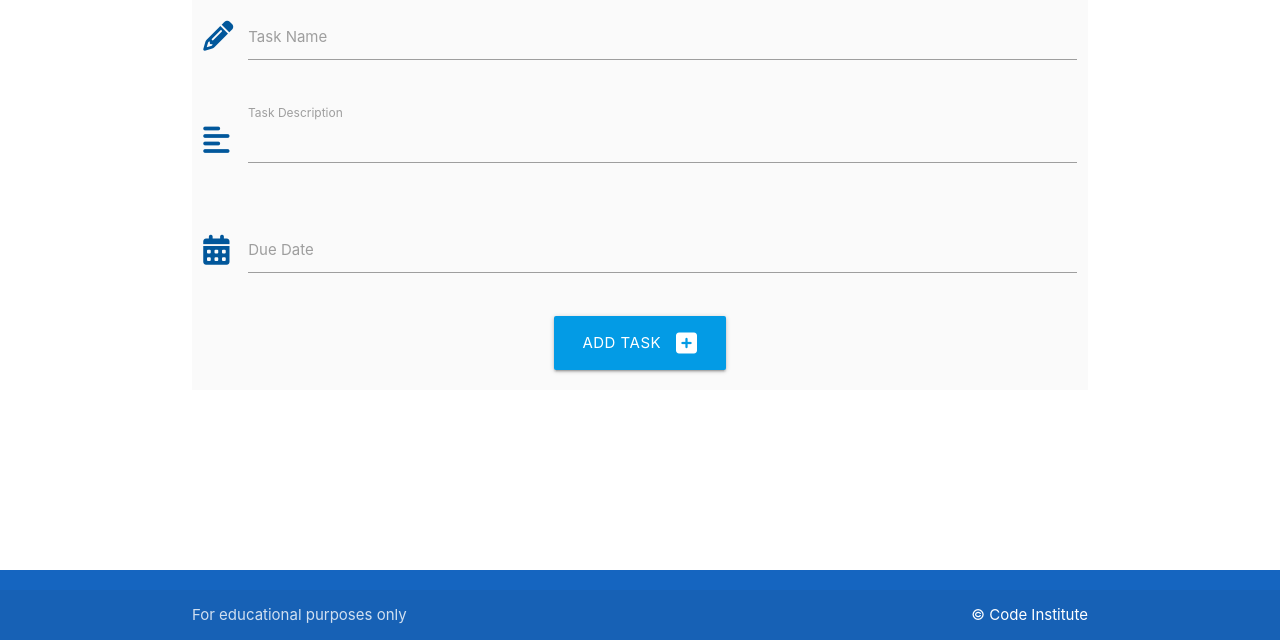
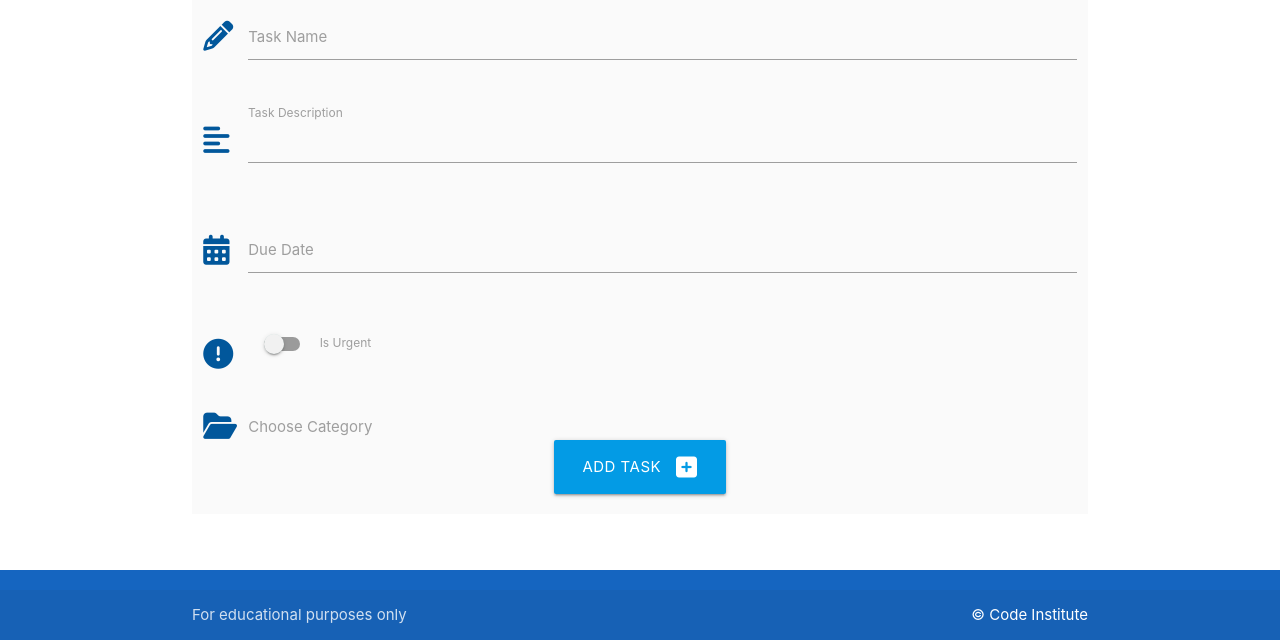
Before and after one commit to DesislavaNaydenova/DBMS_Rpoject, a Flask app: page /add_task in a window 1280 px wide. Shown: the part 160-800 px from the top of the page. Run offline with Flask 2, Linux system fonts and the light colour scheme; data that the repository does not hold is empty.

Commit message:
Add more components to the add task html

```diff
--- a/taskmanager/static/js/script.js
+++ b/taskmanager/static/js/script.js
@@ -3,9 +3,13 @@
     let sidenav = document.querySelectorAll('.sidenav');
     M.Sidenav.init(sidenav);
     // datepicker initalization
-    var datepicker = document.querySelectorAll('.datepicker');
+    let datepicker = document.querySelectorAll('.datepicker');
     M.Datepicker.init(datepicker,
       format_ "dd mmmm, yyyy",
       i18n: {done: "Select"}
     );
+
+    // select initialisation
+    let selects = document.querySelectorAll('select');
+    M.FormSelect.init(selects);
   });
--- a/taskmanager/templates/add_task.html
+++ b/taskmanager/templates/add_task.html
@@ -31,6 +31,32 @@
                 <label for="due_date">Due Date</label>
             </div>
         </div>
+        <!--is urgent-->
+        <div class="row">
+            <div class="input-field col s12">
+                <div class="switch">
+                    <i class="fas fa-exclamation-circle prefix light-blue-text text-darken-4"></i>
+                    <label for="is_urgent">
+                        <input id="is_urgent" name="is_urgent"  type="checkbox">
+                        <span class="lever"></span>
+                        Is Urgent
+                    </label>
+                </div>
+            </div>
+        </div>
+        <!--category id-->
+        <div class="row">
+            <div class="input-field col s12">
+                <i class="fas fa-folder-open prefix light-blue-text text-darken-4"></i>
+                <select name="" id="category_id" class="validate" required>
+                    <option value="" disabled selected>Choose Category</option>
+                    {% for category in categories %}
+                        <option value="{{category.id}}">{{ category.category_name}}</option>
+                    {% endfor %}
+                </select>
+                <label for="category_id">Choose Category</label>
+            </div>
+        </div>
         <!--submit button-->
         <div class="row">
             <div class="col s12 center-align">
```
